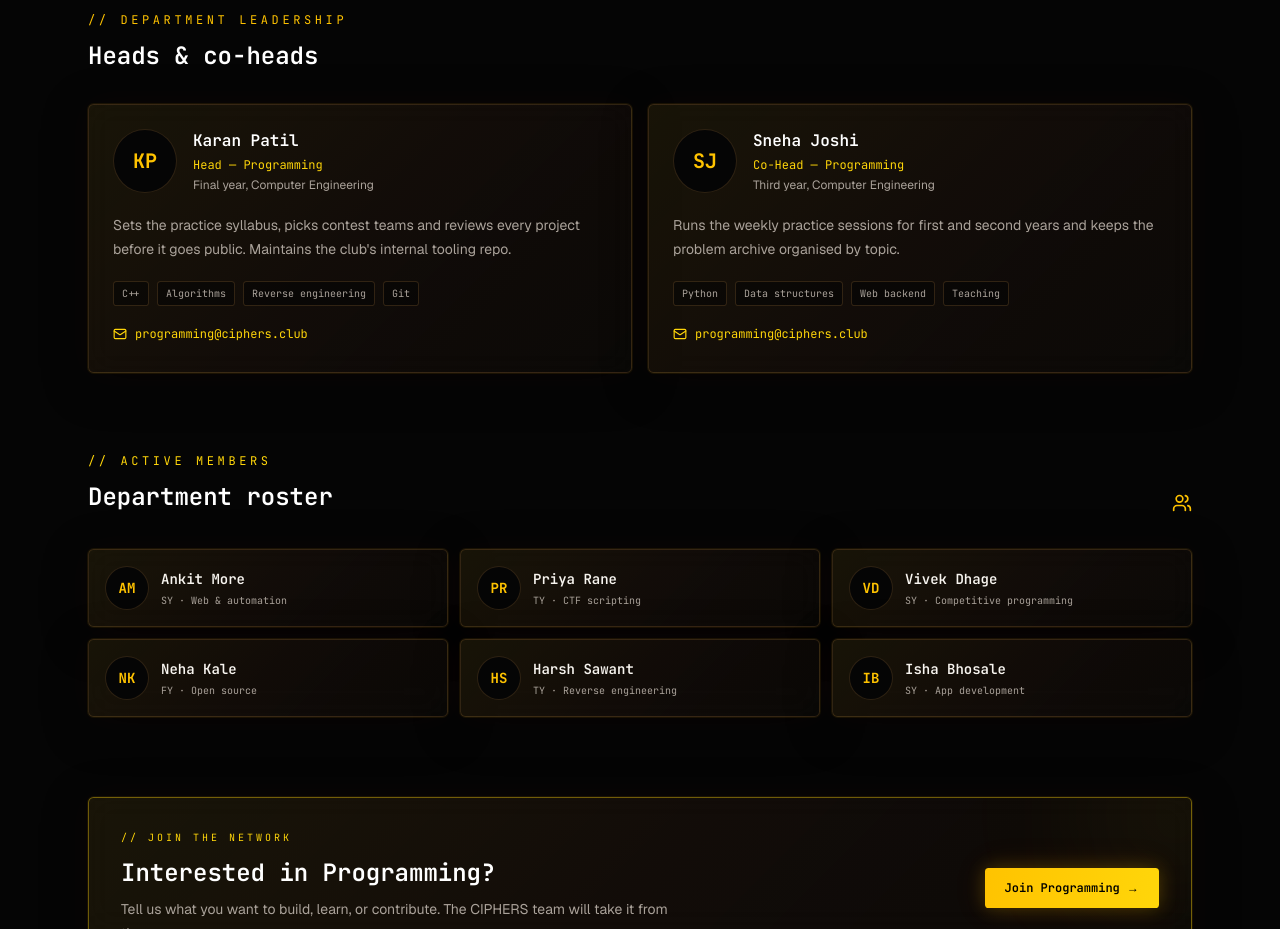
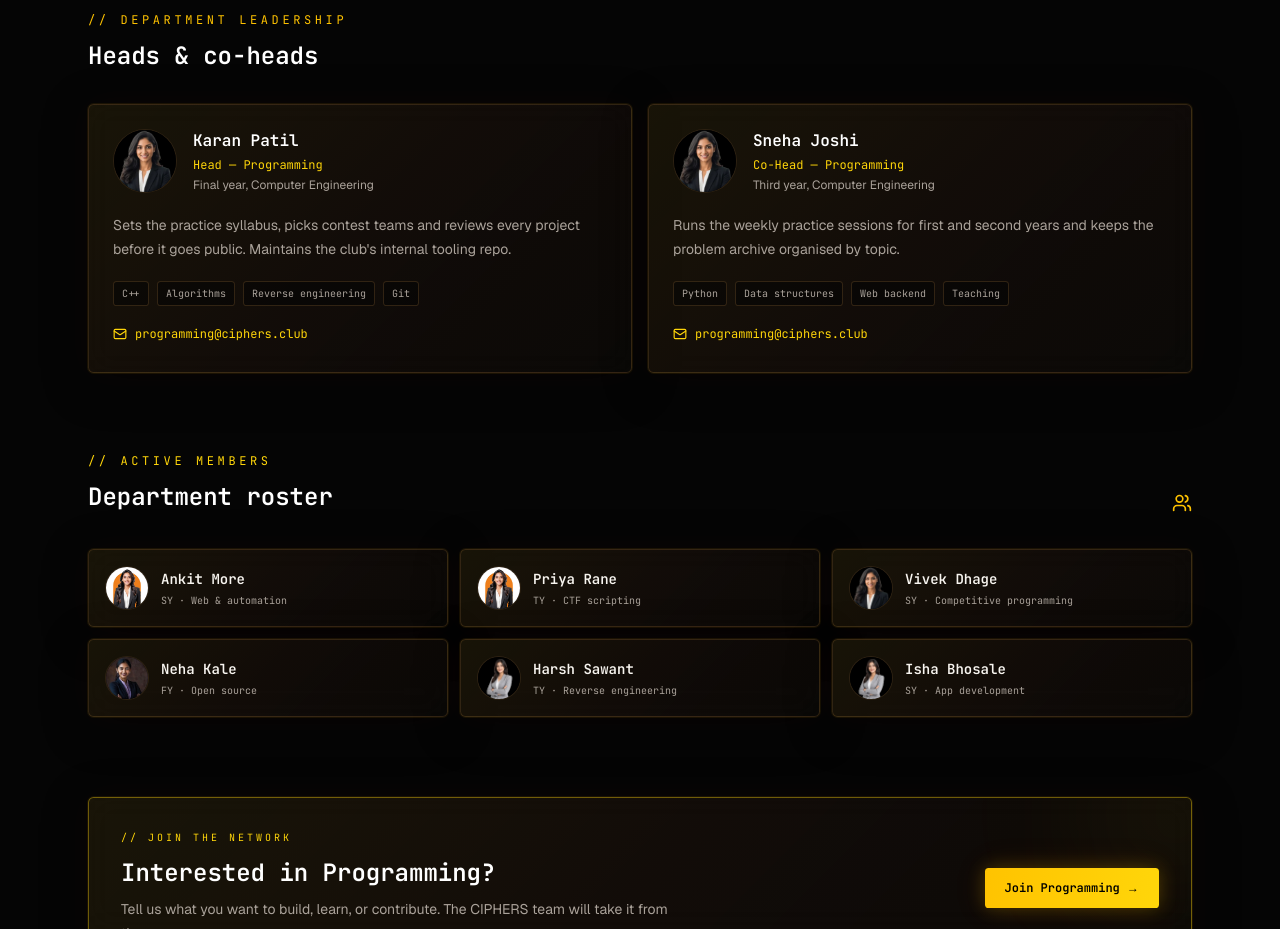
Before and after one commit to Prathamesh0729/CIPHERS-WEB, a Next.js app in the folder Ciphers-club-site1-main/: page /programming in a window 1280 px wide. Shown: the part 880-1809 px from the top of the page. Built offline with nearby package versions, Linux system fonts and the light colour scheme.

Commit message:
feat: add department profile images

```diff
--- a/Ciphers-club-site1-main/components/department-page.tsx
+++ b/Ciphers-club-site1-main/components/department-page.tsx
@@ -1,3 +1,4 @@
+import Image from 'next/image'
 import Link from 'next/link'
 import { ArrowLeft, CalendarDays, Mail, Users } from 'lucide-react'
 
@@ -134,12 +135,21 @@ export function DepartmentPage({ department }: DepartmentPageProps) {
                 <div className="flex items-start gap-4">
                   <div
                     className="
-                      flex size-16 shrink-0 items-center justify-center
-                      rounded-full border border-border bg-background
-                      font-mono text-xl font-bold text-primary
+                      relative size-16 shrink-0 overflow-hidden rounded-full
+                      border border-border bg-background
+                      transition-all duration-300
+                      group
                     "
                   >
-                    {person.initials}
+                    <Image
+                      src={`/team/team-${String(
+                        (department.key.length + person.name.length) % 30 + 1
+                      ).padStart(2, '0')}.jpg`}
+                      alt=""
+                      fill
+                      sizes="64px"
+                      className="object-cover transition-transform duration-500 group-hover:scale-110"
+                    />
                   </div>
 
                   <div>
@@ -212,13 +222,22 @@ export function DepartmentPage({ department }: DepartmentPageProps) {
                 <div className="flex items-center gap-3">
                   <div
                     className="
-                      flex size-11 shrink-0 items-center justify-center
-                      rounded-full border border-border bg-background
-                      font-mono text-sm font-bold text-primary
-                      group-hover:text-accent
+                      relative size-11 shrink-0 overflow-hidden rounded-full
+                      border border-border bg-background
+                      transition-all duration-300
+                      group-hover:border-accent/60
+                      group-hover:shadow-[0_0_18px_rgba(255,214,10,0.18)]
                     "
                   >
-                    {member.initials}
+                    <Image
+                      src={`/team/team-${String(
+                        (department.key.length + member.name.length) % 30 + 1
+                      ).padStart(2, '0')}.jpg`}
+                      alt=""
+                      fill
+                      sizes="44px"
+                      className="object-cover transition-transform duration-500 group-hover:scale-110"
+                    />
                   </div>
 
                   <div className="min-w-0">
```
